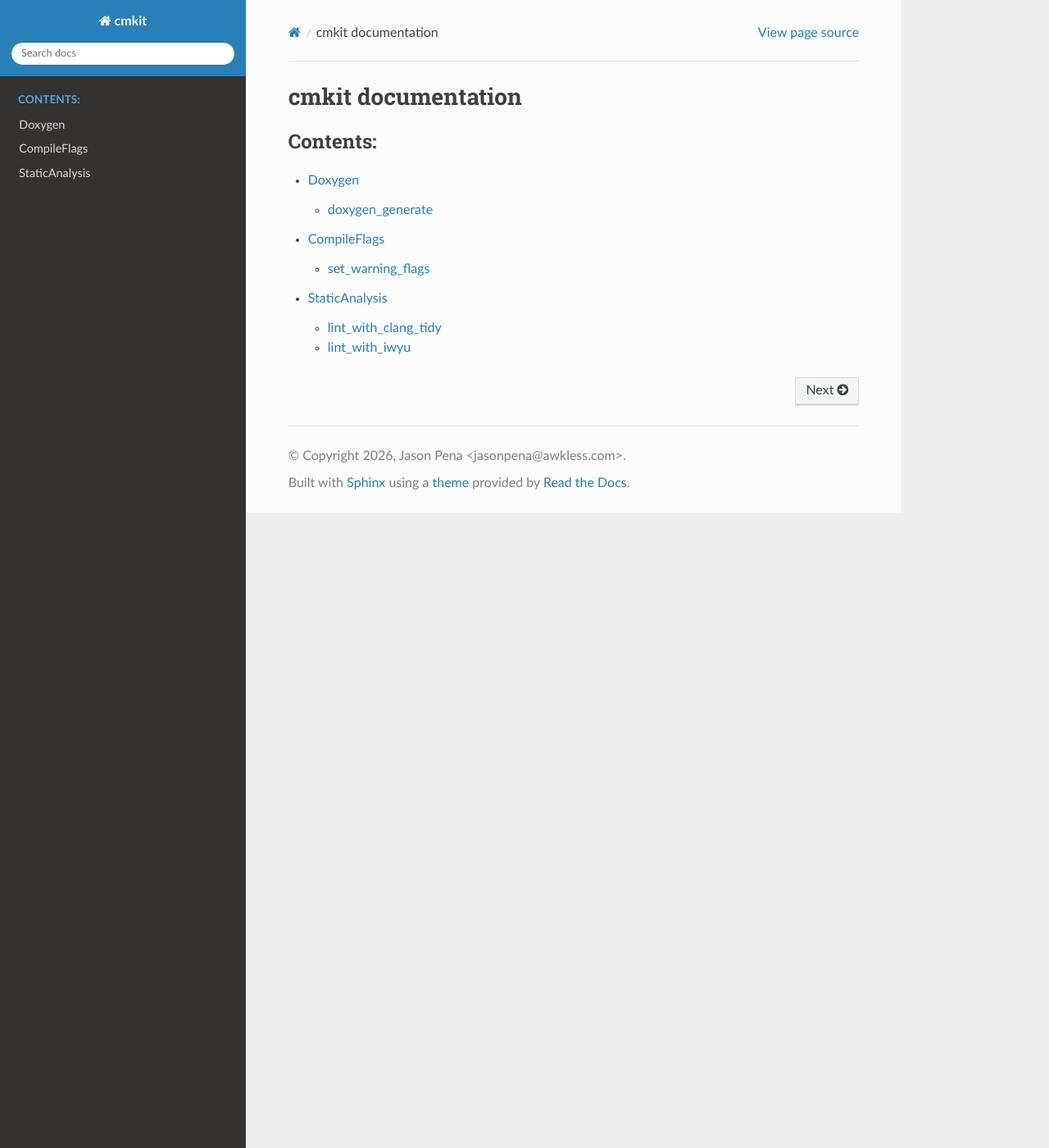
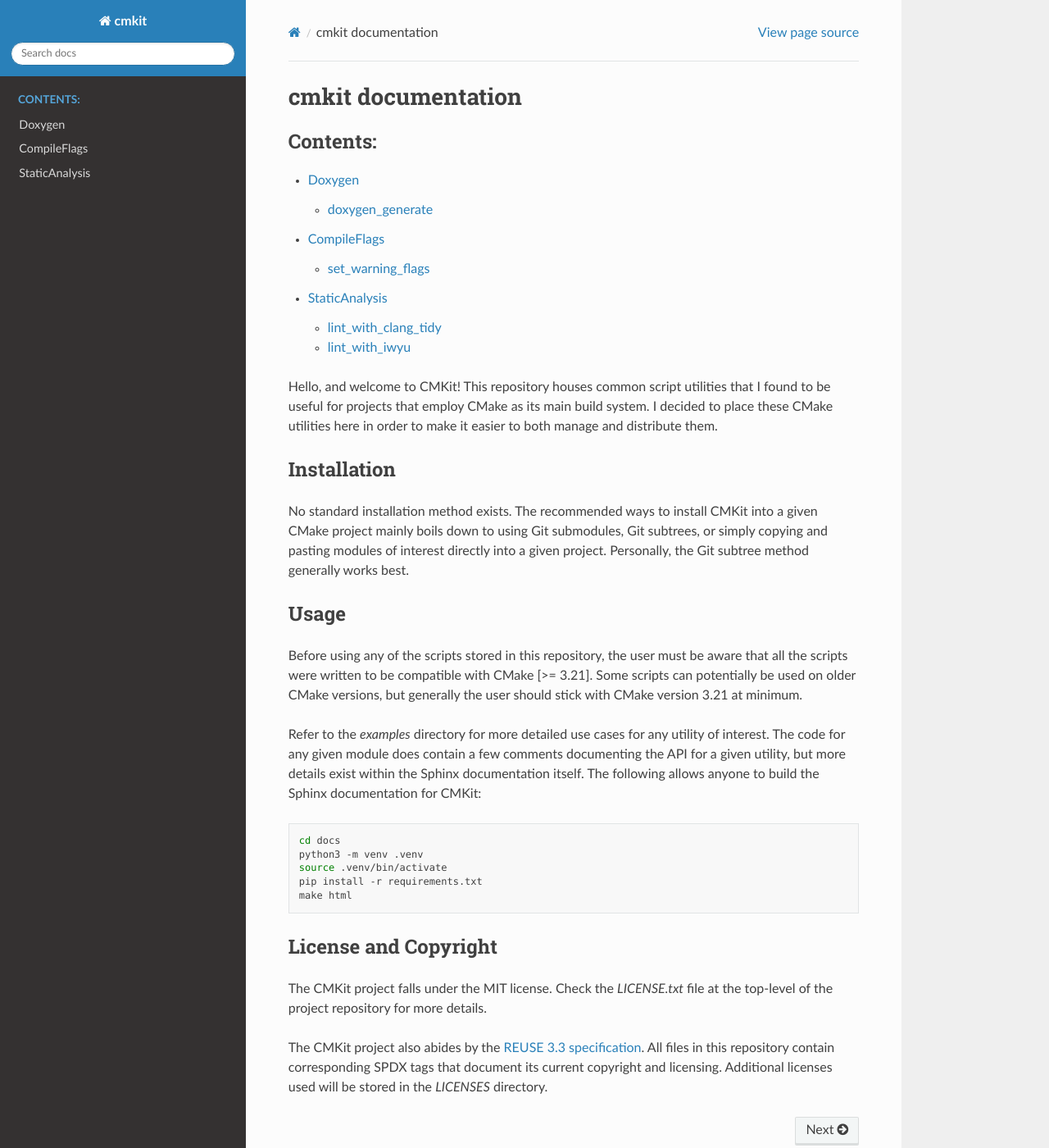
Before and after one commit to awkless/cmkit, a Sphinx documentation site: the page built from docs/source/index.rst, in a window 1280 px wide and 1400 px high. Shown: the whole window at 82% size. Built offline with Sphinx 7.4.7 and the Read the Docs theme 3.1.0, drawn with Linux system fonts in a browser that asks for light colours.

Commit message:
docs: properly write out index of Sphinx documentation
Signed-off-by: Jason Pena <jasonpena@awkless.com>

```diff
--- a/docs/source/index.rst
+++ b/docs/source/index.rst
@@ -8,3 +8,51 @@
    Doxygen
    CompileFlags
    StaticAnalysis
+
+Hello, and welcome to CMKit! This repository houses common script utilities that
+I found to be useful for projects that employ CMake as its main build system. I
+decided to place these CMake utilities here in order to make it easier to both
+manage and distribute them.
+
+Installation
+------------
+
+No standard installation method exists. The recommended ways to install CMKit
+into a given CMake project mainly boils down to using Git submodules, Git
+subtrees, or simply copying and pasting modules of interest directly into a
+given project. Personally, the Git subtree method generally works best.
+
+Usage
+-----
+
+Before using any of the scripts stored in this repository, the user must be
+aware that all the scripts were written to be compatible with CMake [>= 3.21].
+Some scripts can potentially be used on older CMake versions, but generally the
+user should stick with CMake version 3.21 at minimum.
+
+Refer to the `examples` directory for more detailed use cases for any utility
+of interest. The code for any given module does contain a few comments
+documenting the API for a given utility, but more details exist within the
+Sphinx documentation itself. The following allows anyone to build the Sphinx
+documentation for CMKit:
+
+.. code-block:: shell
+
+   cd docs
+   python3 -m venv .venv
+   source .venv/bin/activate
+   pip install -r requirements.txt
+   make html
+
+License and Copyright
+---------------------
+
+The CMKit project falls under the MIT license. Check the `LICENSE.txt` file
+at the top-level of the project repository for more details.
+
+The CMKit project also abides by the `REUSE 3.3 specification`_. All
+files in this repository contain corresponding SPDX tags that document its
+current copyright and licensing. Additional licenses used will be stored in the
+`LICENSES` directory.
+
+.. _`REUSE 3.3 specification`: https://reuse.software/spec-3.3/
```
